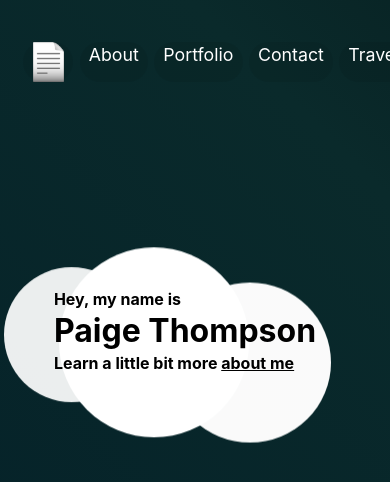
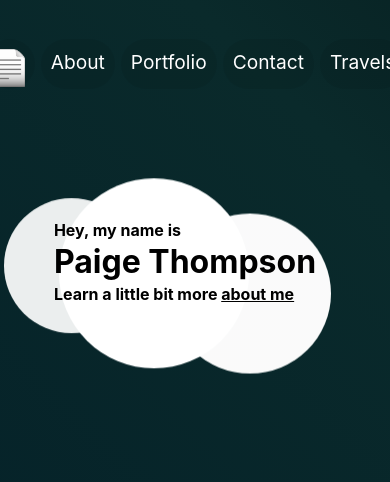
Before and after one commit to paigethompson150/paigethompson150.github.io, a React (Create React App) app: page / in a window 390 px wide. Shown: the top 482 px of the page. Built offline with nearby package versions, Linux system fonts and the light colour scheme.

Commit message:
Changing header styling

```diff
--- a/src/App.css
+++ b/src/App.css
@@ -6,8 +6,6 @@
 	background-size: 400% 400%;
 	animation: gradient 15s ease infinite;
   color: white;
-  --blue: rgb(0,29,41);
-  --header-font: 4em;
   animation: gradient 20s ease infinite;
   position: relative;
   z-index: 1;
@@ -30,7 +28,7 @@
 }
 
 .title {
-  font-size: var(--header-font);
+  font-size: 4em;
   padding-bottom: 30px;
   white-space: nowrap;
 }
@@ -64,44 +62,56 @@ p, h1, h2, h3, h4, h5, h6 {
 /* Header */
 .App-header {
   display: flex;
-  justify-content: center;
-  width: 100vw;
-  font-size: calc(10px + 2vmin);
-  padding-top: 5vh;
-  margin-left: -10%;
+  max-width: 50vw;
+  margin: auto;
+  font-size: 1.2em;
   position: sticky;
-  top: 0;
-  padding-bottom: 5px;
+  top: 4%;
   z-index: 9;
+}
+@media screen and (max-width: 850px) {
+  .App-header {
+    transition: 1s ease-in-out;
+    max-width: 80vw;
+  }
 }
 
 .App-header ul {
   display: flex;
+  justify-content: center;
   gap: max(2px, 2%);
+  width: 100%;
+  padding-left: 10px;
+  padding-right: 10px;
+  padding: 5px;
+  border-radius: 50px;
 }
 
 .App-header ul li {
   background-color: rgba(0, 0, 0, 0.07);
   padding-left: 3%;
   padding-right: 3%;
+  padding: 10px;
   border-radius: 30px;
   display: inline;
   -webkit-transition: 0.5s ease;
+  max-height: 50px;
 }
-
 .App-header ul li:hover {
   cursor: pointer;
   background-color: rgba(0, 0, 0, 0.30);
   text-shadow: 0px -2px 0px rgb(255, 255, 255, 0.3);
 }
-
 .App-header ul li:first-child {
   min-width: 50px;
   max-width: 50px;
 }
-
 .selected-heading {
   background-color: rgb(0, 0, 0);
+}
+#scroll-header {
+  background-color: rgba(18, 32, 49, 0.401);
+  backdrop-filter: blur(10px);
 }
 
 
@@ -200,7 +210,7 @@ p, h1, h2, h3, h4, h5, h6 {
 /* About */
 
 .Home, .About, .Portfolio, .Contact {
-  padding-top: 20vh;
+  padding-top: 15vh;
   padding-left: 15vw;
   padding-right: 15vw;
   animation: fadeIn; /* referring directly to the animation's @keyframe declaration */
@@ -445,7 +455,7 @@ p, h1, h2, h3, h4, h5, h6 {
 .contact-input {
   width: 400px;
   padding: 10px;
-  border: 2px solid var(--blue);
+  border: 2px solid rgba(17, 7, 78, 0.101);
   background-color: rgba(0, 0, 0, 0.082);
   color:rgba(250, 250, 250, 0.309);
   border-radius: 8px;
--- a/src/App.js
+++ b/src/App.js
@@ -5,7 +5,7 @@ import About from './components/About';
 import Portfolio from './components/Portfolio';
 import Contact from './components/Contact';
 import Travels from './components/Travels';
-import React, { useState } from 'react';
+import React, { useState, useEffect } from 'react';
 
 function App() {
   const [page, setPage] = useState(0);
--- a/src/components/Header.jsx
+++ b/src/components/Header.jsx
@@ -3,13 +3,13 @@ import pageEmoji from "../images/pageEmoji.png"
 
 export default function Header(props) {
   const { setPage, page } = props
-  const [header, setHeader] = useState("header")
+  const [headerID, setHeaderID] = useState("")
 
   const listenScrollEvent = (event) => {
     if (window.scrollY < 100) {
-      return setHeader("header")
+      return setHeaderID("")
     } else if (window.scrollY > 100) {
-      return setHeader("header2")
+      return setHeaderID("scroll-header")
     }
   }
 
@@ -20,8 +20,8 @@ export default function Header(props) {
       window.removeEventListener('scroll', listenScrollEvent);
   }, []);
 
-  return <header id={header} className="App-header">
-      <ul>
+  return <header className="App-header">
+      <ul id={headerID}>
         <li className={page === 0 ? "selected-heading" : ""} id="title" onClick={() => {setPage(0)}}><img src={pageEmoji} alt="page emoji"/></li>
         <li className={page === 0 ? "selected-heading" : ""} onClick={() => {setPage(1)}}>About</li>
         <li className={page === 0 ? "selected-heading" : ""} onClick={() => {setPage(2)}}>Portfolio</li>
```
